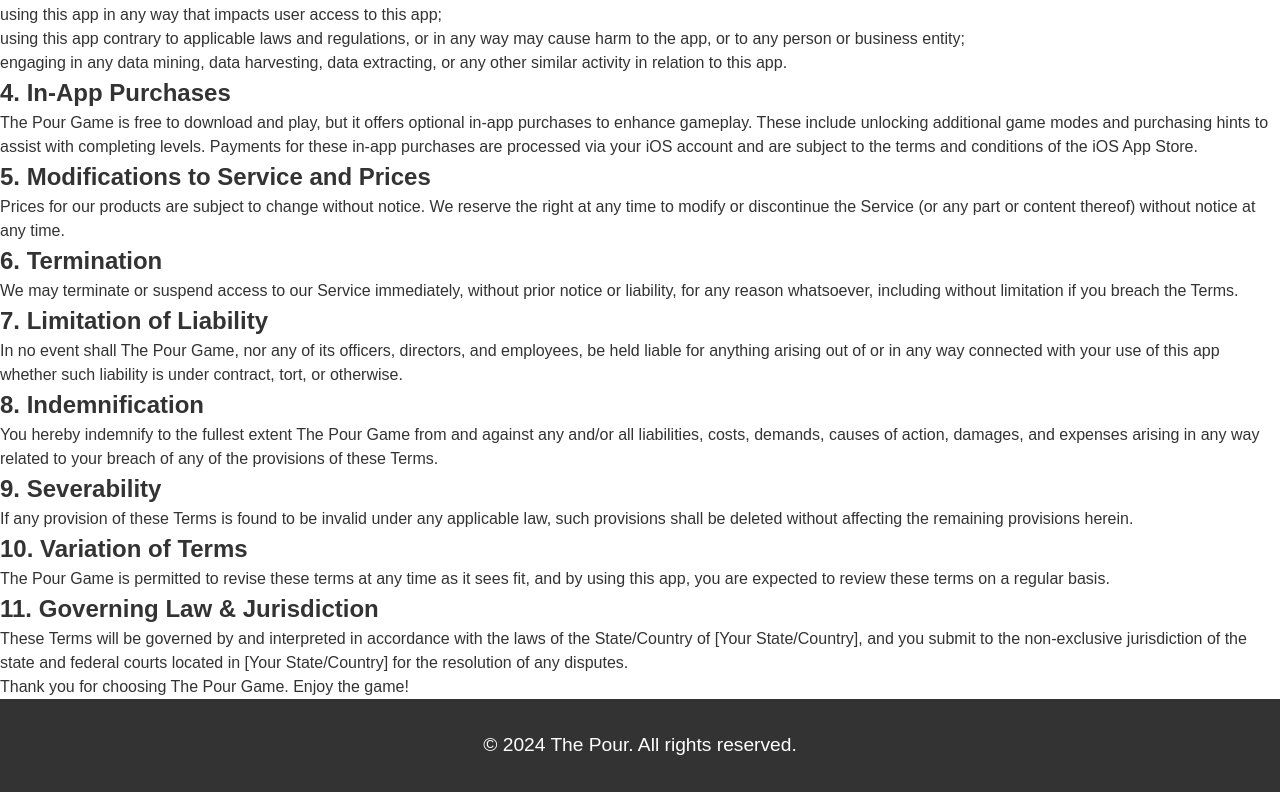
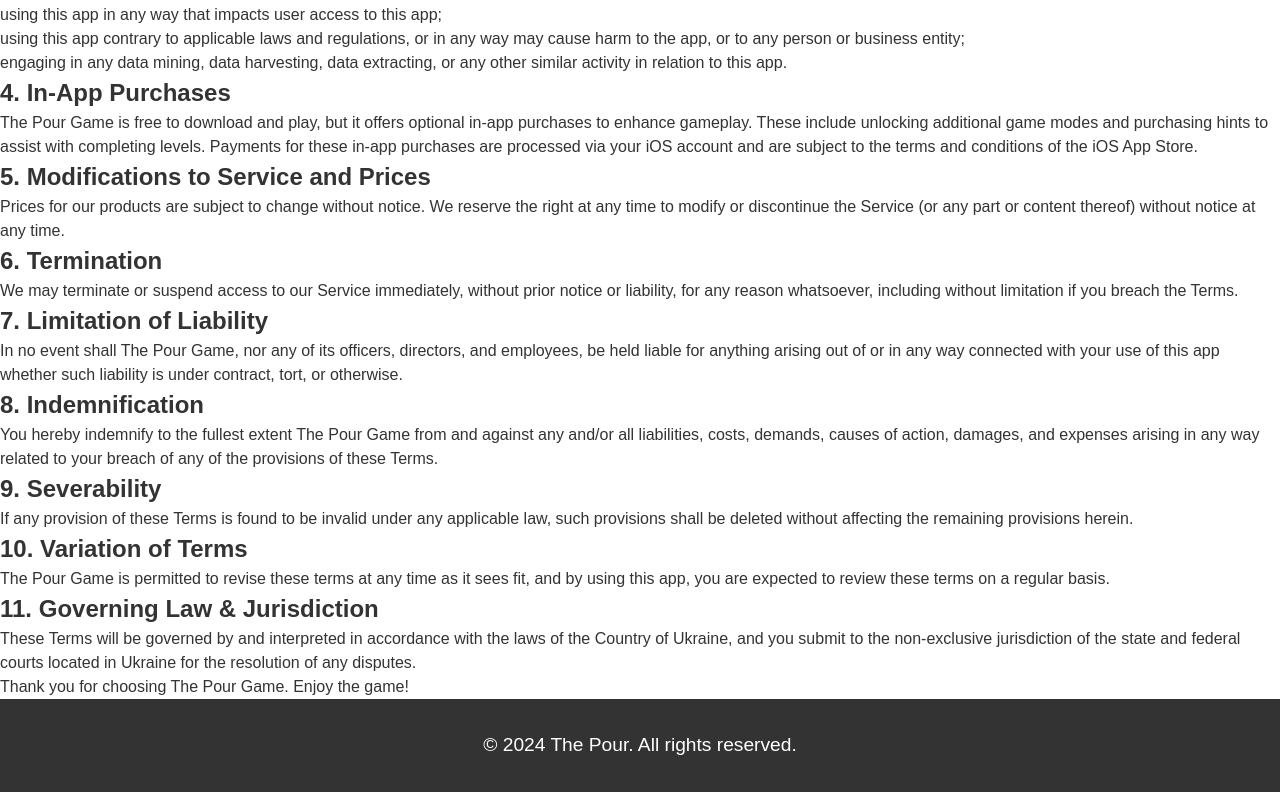
Before and after one commit to Romkazm/slonapps_web, a plain HTML site: page pour/terms.html in a window 1280 px wide. Shown: the part 462-1254 px from the top of the page. Drawn offline with Linux system fonts and the light colour scheme.

Commit message:
pour terms fix

```diff
--- a/pour/terms.html
+++ b/pour/terms.html
@@ -61,7 +61,7 @@
 <p>The Pour Game is permitted to revise these terms at any time as it sees fit, and by using this app, you are expected to review these terms on a regular basis.</p>
 
 <h2>11. Governing Law & Jurisdiction</h2>
-<p>These Terms will be governed by and interpreted in accordance with the laws of the State/Country of [Your State/Country], and you submit to the non-exclusive jurisdiction of the state and federal courts located in [Your State/Country] for the resolution of any disputes.</p>
+<p>These Terms will be governed by and interpreted in accordance with the laws of the Country of Ukraine, and you submit to the non-exclusive jurisdiction of the state and federal courts located in Ukraine for the resolution of any disputes.</p>
 
 <p>Thank you for choosing The Pour Game. Enjoy the game!</p>
 		</section>
```
